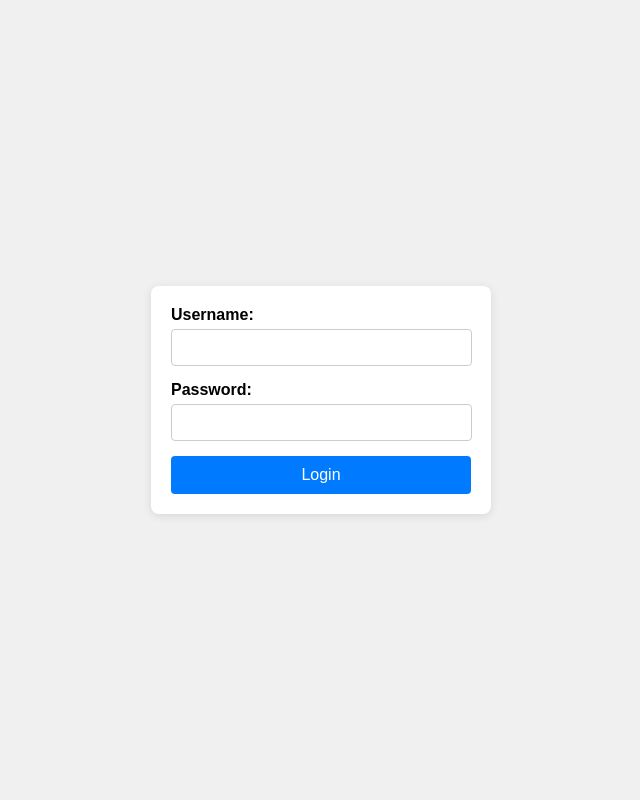
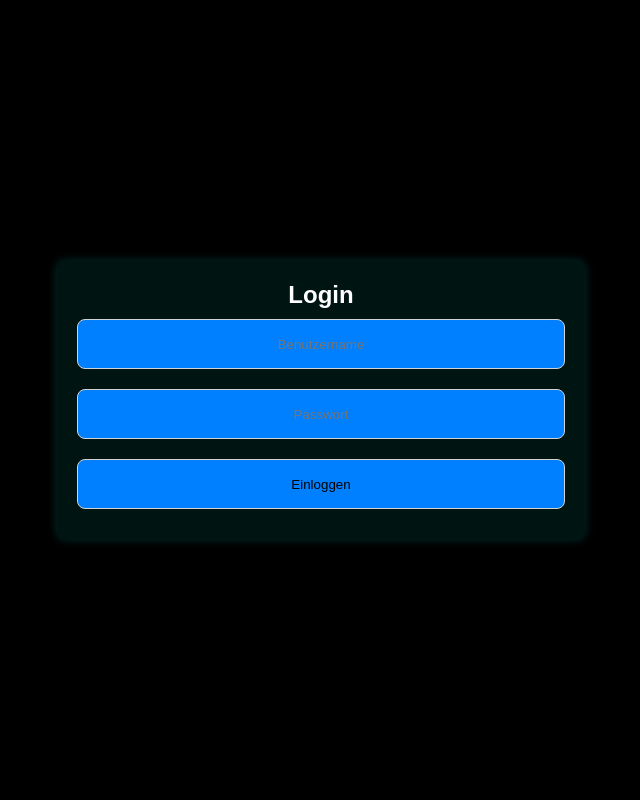
Before and after one commit to dionysm/CarsDatabanken, a Flask app: page /login in a window 1280 px wide. Shown: the whole page, without its empty margins (319-959 px from the left). Run offline with Flask 3, Linux system fonts and the light colour scheme.

Commit message:
Login eingepast

```diff
--- a/templates/login.html
+++ b/templates/login.html
@@ -1,64 +1,60 @@
 <!DOCTYPE html>
-<html lang="en">
+<html lang="de">
 <head>
     <meta charset="UTF-8">
     <meta name="viewport" content="width=device-width, initial-scale=1.0">
     <title>Login</title>
     <style>
         body {
+            background-color: black;
+            color: white; /* Standard Schriftfarbe auf weiß */
+            font-family: Arial, sans-serif;
             display: flex;
             justify-content: center;
             align-items: center;
             height: 100vh;
             margin: 0;
-            background-color: #f0f0f0;
-            font-family: Arial, sans-serif;
         }
-        form {
-            background-color: white;
+        .login-container {
+            background-color: rgba(7, 197, 172, 0.1);
             padding: 20px;
             border-radius: 8px;
-            box-shadow: 0 2px 10px rgba(0, 0, 0, 0.1);
-            width: 300px;
+            box-shadow: 0 0 10px rgba(8, 253, 241, 0.2);
+            text-align: center; /* Text zentrieren */
         }
-        label {
-            display: block;
-            margin-bottom: 5px;
-            font-weight: bold;
+        input[type="text"],
+        input[type="password"],
+        input[type="submit"] {
+            width: 100%; /* Alle Eingabefelder und Buttons haben die gleiche Breite */
+            height: 50px; /* Gleiche Höhe für alle Eingabefelder und Buttons */
+            padding: 10px;
+            margin: 10px 0;
+            border: 1px solid lightgray;
+            border-radius: 8px;
+            background-color: #0080FF;
+            input color: white; /* Schriftfarbe für Eingabefelder */
+            text-align: center; /* Text zentrieren */
+            box-sizing: border-box; /* Padding in der Breite berücksichtigen */
         }
-        input {
-            width: 93%;
-            padding: 10px;
-            margin-bottom: 15px;
-            border: 1px solid #ccc;
-            border-radius: 4px;
+        input[type="text"]:hover,
+        input[type="password"]:hover,
+        input[type="submit"]:hover {
+            background-color: #A9F5F2; /* Hover-Effekt für alle Eingabefelder und Buttons */
         }
-        button {
-            width: 100%;
-            padding: 10px;
-            background-color: #007bff;
-            color: white;
-            border: none;
-            border-radius: 4px;
-            cursor: pointer;
-            font-size: 16px;
-        }
-        button:hover {
-            background-color: #0056b3;
+        h2 {
+            color: white; /* Schriftfarbe für den Titel */
+            margin: 0; /* Abstand entfernen */
         }
     </style>
 </head>
 <body>
-
-<form>
-    <label for="username">Username:</label>
-    <input id="username" name="username" type="text" required>
-
-    <label for="password">Password:</label>
-    <input id="password" name="password" type="password" required>
-
-    <button type="submit">Login</button>
-</form>
-
+    <div class="login-container">
+        <h2>Login</h2>
+        <form action="#" method="post">
+            <input type="text" name="username" placeholder="Benutzername" required>
+            <input type="password" name="password" placeholder="Passwort" required>
+            <input type="submit" value="Einloggen">
+        </form>
+    </div>
 </body>
 </html>
```
